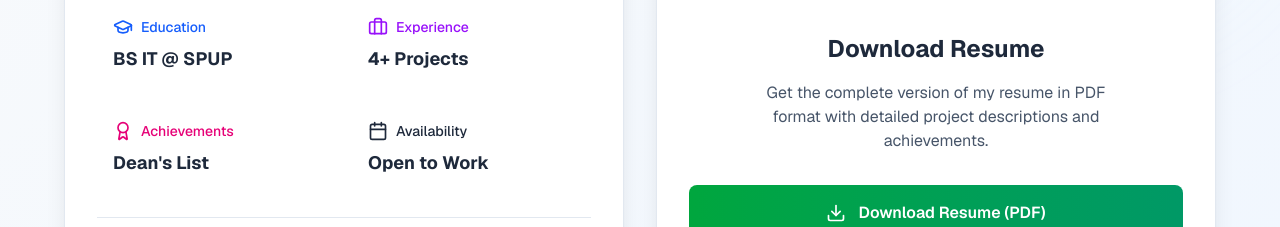
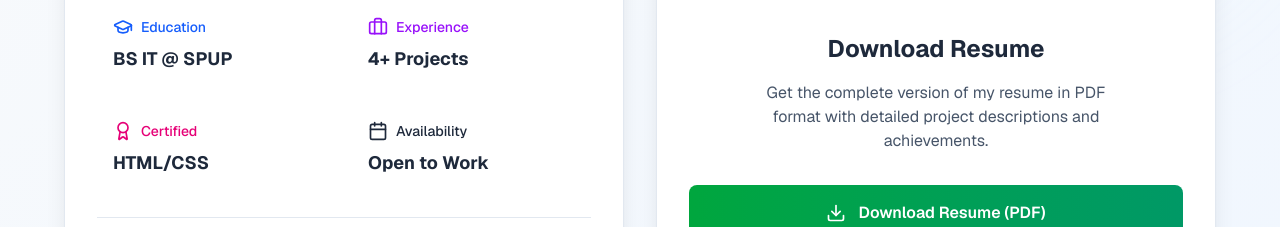
Before and after one commit to jacksimeon1/Simeon_DigitalTwin, a Next.js app: page / in a window 1280 px wide. Shown: the part 4100-4327 px from the top of the page. Built offline with nearby package versions, Linux system fonts and the light colour scheme; no server answers.

Commit message:
Add HTML and CSS certification to resume - passed professional web development exam

```diff
--- a/app/components/ResumeSection.tsx
+++ b/app/components/ResumeSection.tsx
@@ -25,6 +25,10 @@ SKILLS
 • Database: MySQL, MongoDB, PostgreSQL
 • Tools: Git, VS Code, Figma, Docker
 • Soft Skills: Problem-solving, Teamwork, Communication
+
+CERTIFICATIONS
+• HTML and CSS Certification - Professional Web Development
+  ✅ PASSED - Demonstrated proficiency in HTML5, CSS3, responsive design, and modern web standards
 
 PROJECTS
 1. In-Off Campus Activity Scheduling Information System
@@ -143,6 +147,12 @@ Web Development, AI/ML, Game Development, UI/UX Design
         <li><strong>Soft Skills:</strong> Problem-solving, Teamwork, Communication</li>
       </ul>
 
+      <h2>CERTIFICATIONS</h2>
+      <div class="project">
+        <p><strong>HTML and CSS Certification - Professional Web Development</strong><br>
+        ✅ <strong>PASSED</strong> - Demonstrated proficiency in HTML5, CSS3, responsive design, and modern web standards</p>
+      </div>
+
       <h2>PROJECTS</h2>
       <div class="project">
         <p><strong>1. In-Off Campus Activity Scheduling Information System</strong><br>
@@ -215,8 +225,8 @@ Web Development, AI/ML, Game Development, UI/UX Design
     },
     {
       icon: <Award className="w-5 h-5" />,
-      title: "Achievements",
-      value: "Dean's List",
+      title: "Certified",
+      value: "HTML/CSS",
       color: "pink"
     },
     {
```
